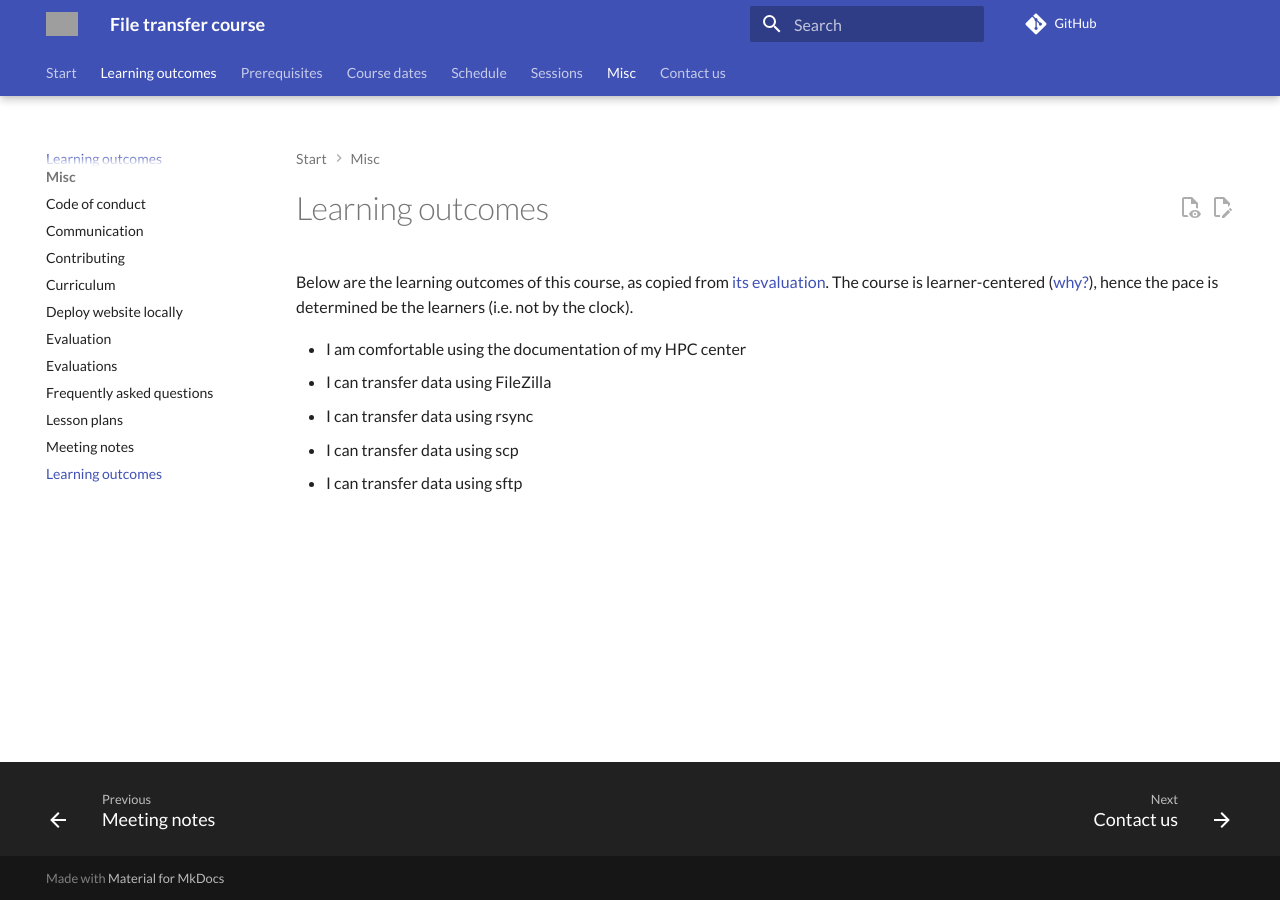
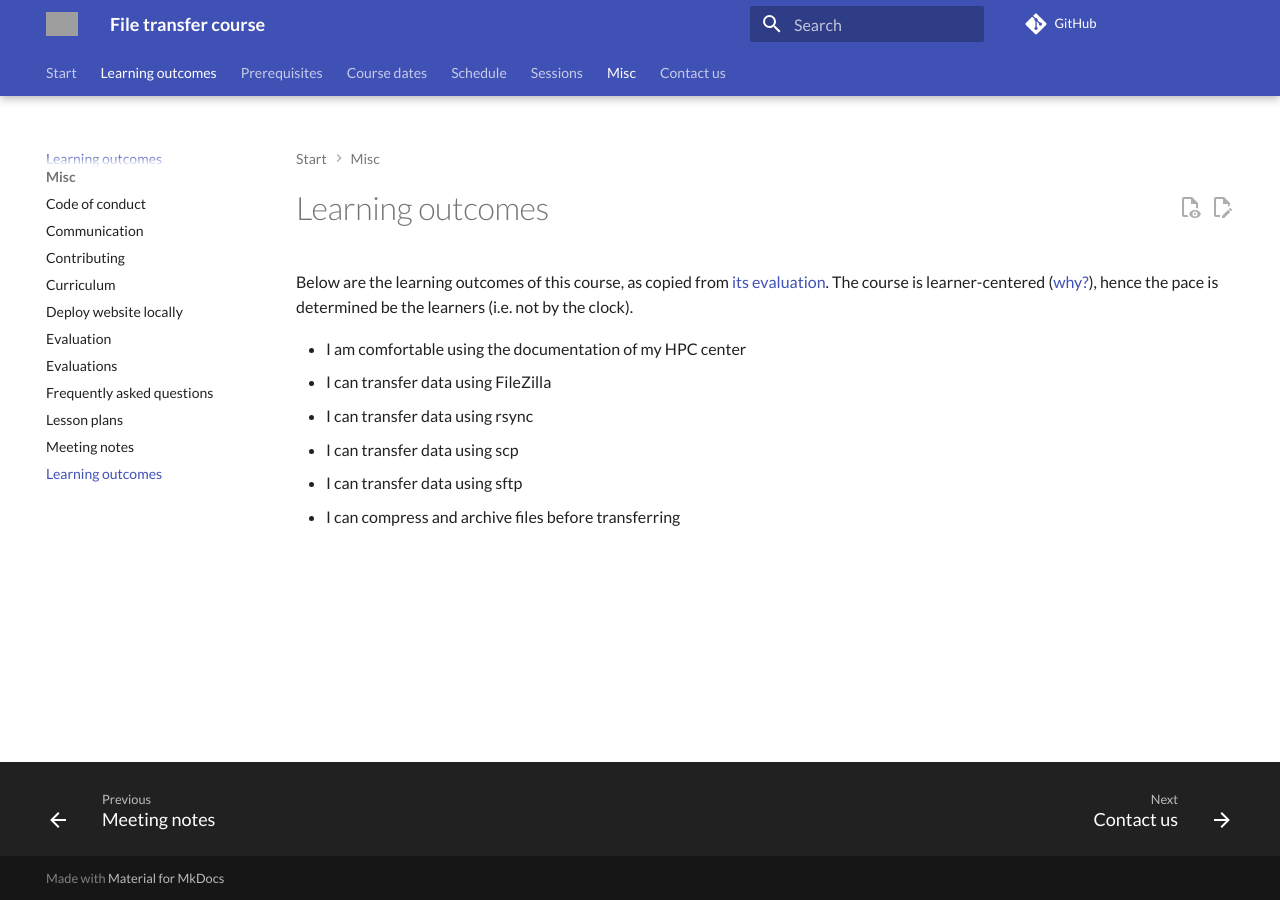
Before and after one commit to UPPMAX/naiss_file_transfer_course, an MkDocs documentation site: the page built from docs/learning_outcomes.md, in a window 1280 px wide. Built offline with MkDocs 1.6.1 and Material for MkDocs 9.7.7, drawn with Linux system fonts in a browser that asks for light colours; comment, search, counter and statistics services are not loaded; grey boxes are pictures that could not be loaded.

Commit message:
learning_outcomes.md add compress/archive

```diff
--- a/docs/learning_outcomes.md
+++ b/docs/learning_outcomes.md
@@ -10,3 +10,4 @@ hence the pace is determined be the learners (i.e. not by the clock).
 - I can transfer data using rsync
 - I can transfer data using scp
 - I can transfer data using sftp
+- I can compress and archive files before transferring
```
